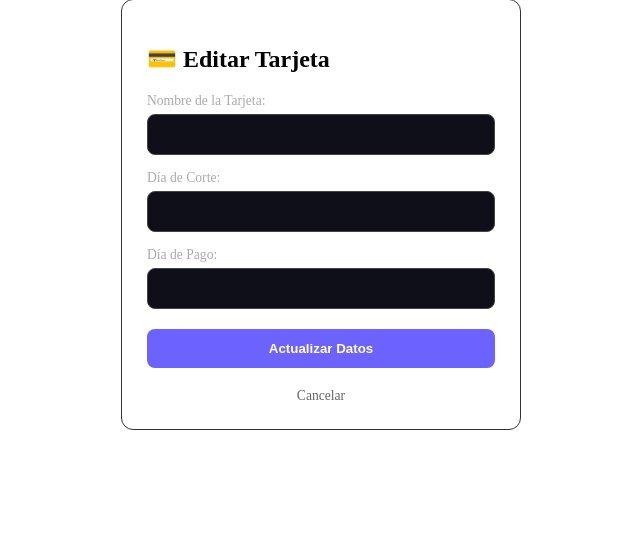
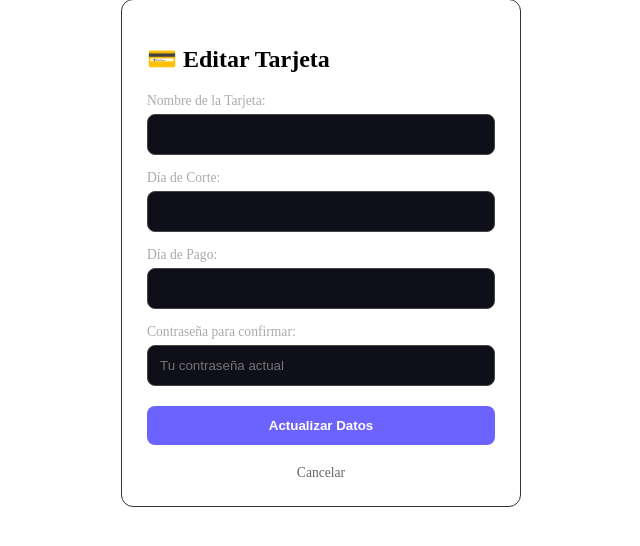
Before and after one commit to arosalesp73/control-gastos-tarjetas, a FastAPI app: template templates/editar_tarjeta.html in a window 1280 px wide. Shown: the part 51-597 px from the top of the page, without its empty margins (319-959 px from the left). Run offline with FastAPI, Linux system fonts and the light colour scheme; the template is opened without the code that fills it, so the values that code supplies are empty.

Commit message:
Update editar_tarjeta.html

```diff
--- a/templates/editar_tarjeta.html
+++ b/templates/editar_tarjeta.html
@@ -22,6 +22,9 @@
                 <label>Día de Pago:</label>
                 <input type="number" name="dia_pago" value="{{ tarjeta.dia_pago }}" min="1" max="31" required>
 
+                <label>Contraseña para confirmar:</label>
+                <input type="password" name="password" placeholder="Tu contraseña actual" required>
+
                 <button type="submit">Actualizar Datos</button>
             </form>
             <a href="/" style="display: block; text-align: center; margin-top: 20px; color: #666; text-decoration: none; font-size: 0.85em;">Cancelar</a>
```
